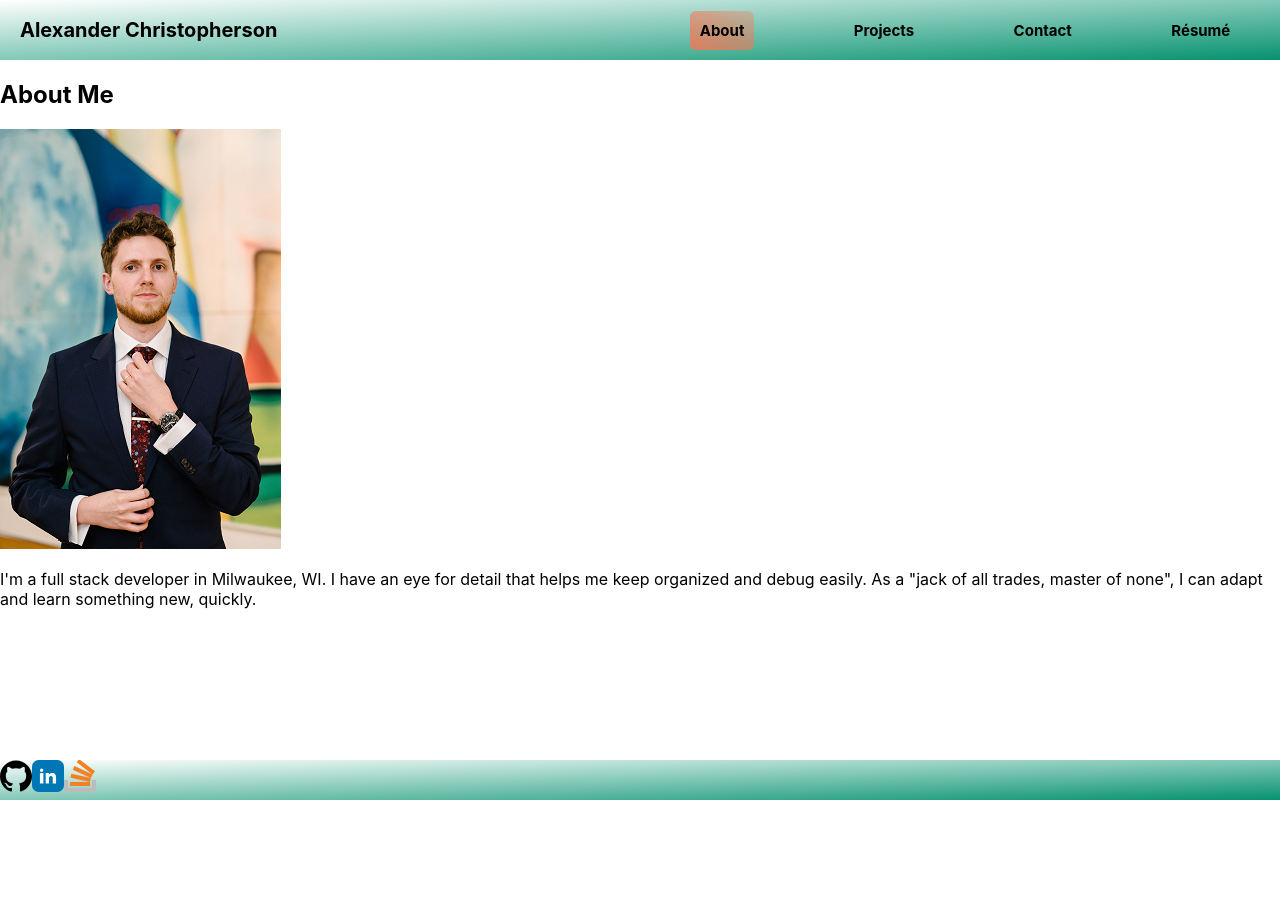
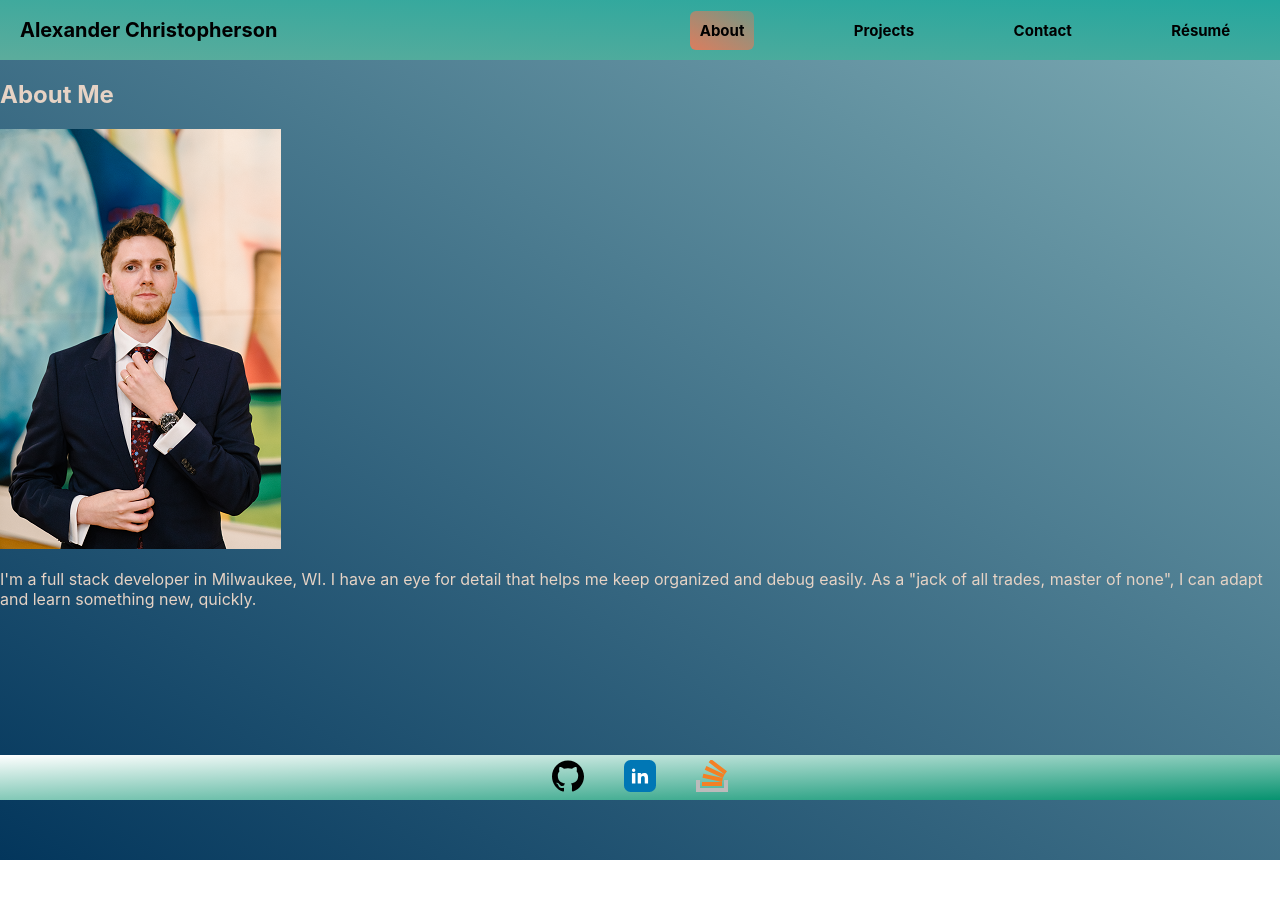
Before and after one commit to albenchris/alexander-christopherson-portfolio, a React (Create React App) app: page / in a window 1280 px wide. Shown: the top 898 px of the page. Built offline with nearby package versions, Linux system fonts and the light colour scheme.

Commit message:
working on color-scheme, fixed a couple footer issues

```diff
--- a/src/components/Header/assets/css/style.css
+++ b/src/components/Header/assets/css/style.css
@@ -8,9 +8,9 @@ header {
     overflow: hidden;
     top: 0;
     background: linear-gradient(
-        to right bottom,
-        rgba(255, 255, 255, 1),
-        rgba(6, 146, 111, 1)
+        to left bottom,
+        rgba(36, 167, 158, 1),
+        rgba(92, 172, 156, 1)
     );
 }
 
--- a/src/index.css
+++ b/src/index.css
@@ -1,3 +1,7 @@
+* {
+  color: rgba(230, 211, 197, 1);
+}
+
 body {
   margin: 0;
   padding: 0;
@@ -6,7 +10,6 @@ body {
     sans-serif;
   -webkit-font-smoothing: antialiased;
   -moz-osx-font-smoothing: grayscale;
-  height: 100vh;
   overflow-y: auto;
 }
 
@@ -21,16 +24,15 @@ a {
   color: black;
 }
 
-.logo {
-  width: 32px;
-  height: 32px;
-}
-
 main {
-  position: relative;
   min-height: 100vh;
-  /* padding-bottom: 40px; */
-  margin-bottom: 40px;
+  display: flex;
+  flex-direction: column;
+  background: linear-gradient(
+    to left bottom,
+    rgba(123, 169, 178, 1),
+    rgba(3, 54, 92, 1)
+  );
 }
 
 
@@ -42,11 +44,21 @@ footer {
 }
 
 footer {
+  display: flex;
+  flex-direction: row;
+  justify-content: center;
+  align-items: center;
   bottom: 0;
-  height: 40px;
+  height: 45px;
   background: linear-gradient(
     to right bottom,
     rgba(255, 255, 255, 1),
     rgba(6, 146, 111, 1)
   );
 }
+
+.logo {
+  margin: 0 20px;
+  width: 32px;
+  height: 32px;
+}
```
